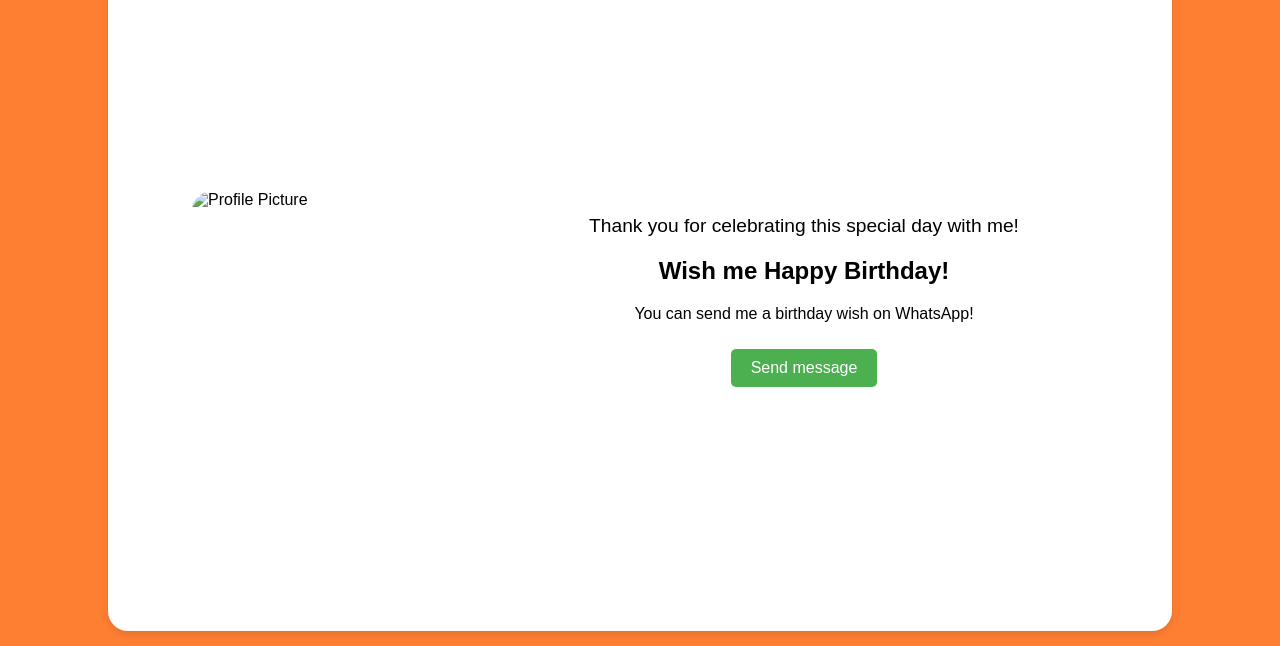
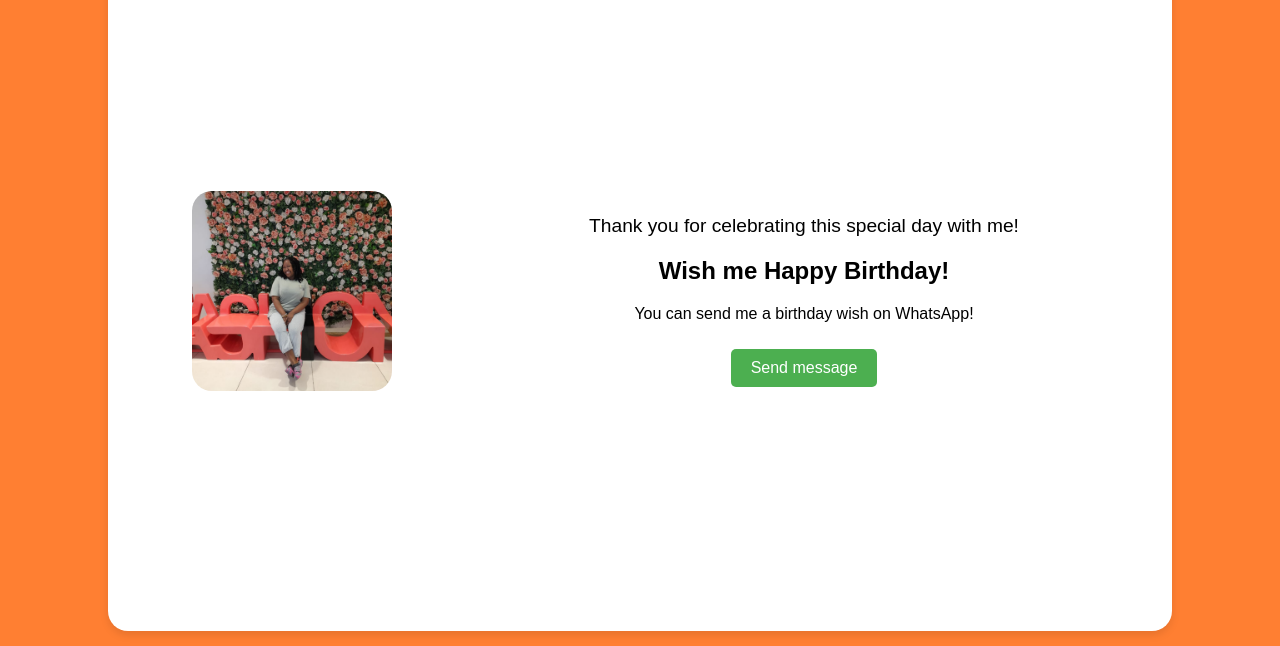
Before and after one commit to printfbryian/birth-day-site, a plain HTML site: page index.html in a window 1280 px wide. Shown: the part 154-800 px from the top of the page. Drawn offline with Linux system fonts and the light colour scheme; the site is published under a folder, as on GitHub Pages, so addresses that start at the root find nothing.

Commit message:
Update index.html

```diff
--- a/index.html
+++ b/index.html
@@ -10,7 +10,7 @@
     <div class="container">
         <h1 class="fixed-in-container" style="font-size: xx-large;">I'm turning 19 in <span id="countdown"></span></h1>
         <div class="left-side">
-            <img src="/subject.jpg" alt="Profile Picture" class="profile-pic">
+            <img src="subject.jpg" alt="Profile Picture" class="profile-pic">
         </div>
         <div class="right-side">
             <p class="message">Thank you for celebrating this special day with me!</p>
```
